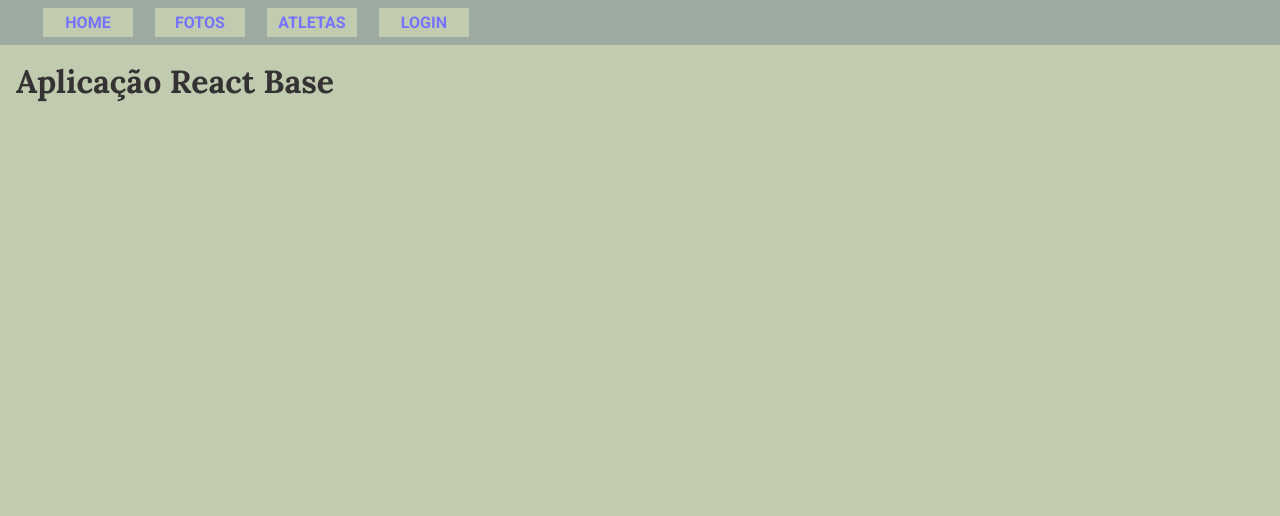
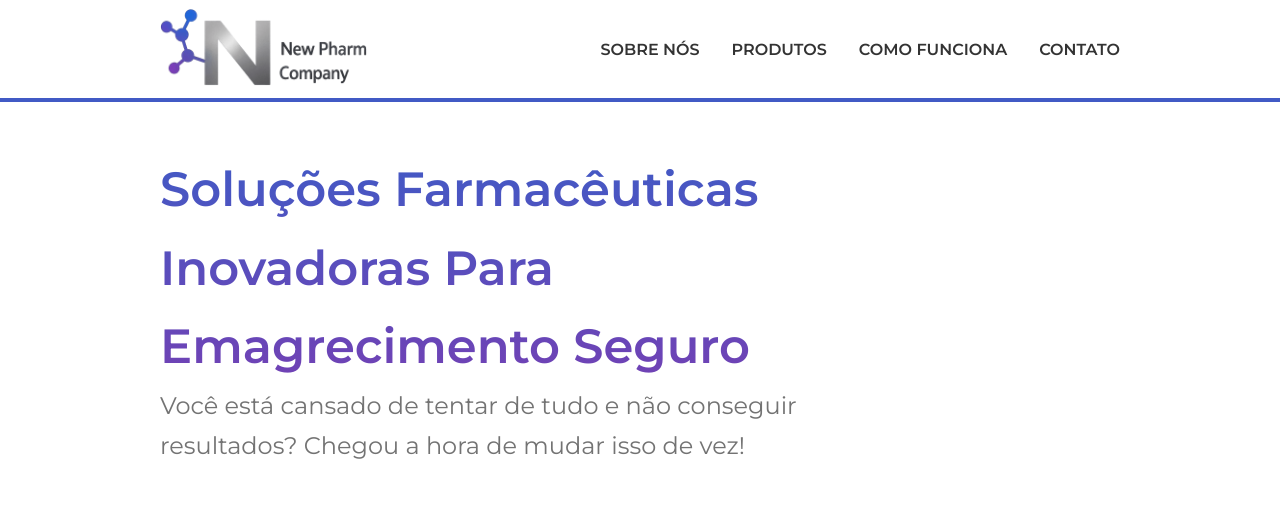
Before and after one commit to andreccoelho/newpharm_site, a React app: page / in a window 1280 px wide. Built offline with nearby package versions, Linux system fonts and the light colour scheme; some packages are replaced by stand-ins of ours; no server answers.

Commit message:
feat: inciado header

```diff
--- a/public/style.css
+++ b/public/style.css
@@ -1,6 +1,5 @@
-@import url('https://fonts.googleapis.com/css2?family=Lora:ital,wght@0,400;0,500;0,600;0,700;1,400;1,500;1,600;1,700&display=swap');
+@import url('https://fonts.googleapis.com/css2?family=Montserrat:ital,wght@0,100..900;1,100..900&family=PT+Sans:ital,wght@0,400;0,700;1,400;1,700&family=Roboto:ital,wght@0,100..900;1,100..900&display=swap');
 
-@import url('https://fonts.googleapis.com/css2?family=Roboto:ital,wght@0,100;0,300;0,400;0,500;0,700;0,900;1,100;1,300;1,400;1,500;1,700;1,900&display=swap');
 
 :root {
   /* CSS HSL */
@@ -18,6 +17,14 @@
   --secundaria: hsla(135, 7%, 64%, 1);
   --destaque: hsla(8, 34%, 54%, 1);
   --detalhe:hsla(241, 96%, 72%, 1);
+
+  --fundo: #FFFFFF;
+  --fundo2: #F9F9F9;
+  --fonte1: #333333;
+  --fonte2: #737373;
+  --azul: #415AC5;
+  --roxo: #6846B8;
+  --gradiente: linear-gradient(90deg, #415AC5 0%, #6846B8 100%);
 }
 
 /* borda vermelha em todos os elementos para debug */
@@ -27,17 +34,16 @@
 
 body {
   margin: 0;
-  font-family: 'Lora', serif;
-  background-color: var(--background);
-  color:var(--primaria);
+  font-family: "Montserrat", sans-serif;
+  background-color: var(--fundo);
 }
 
 a {
-  font-family: 'Roboto', sans-serif;
+  font-family: "Montserrat", sans-serif;
 }
 
 div.container {
-  padding: 1rem;
+  padding: 0 10rem;
 }
 
 h1,h2,h3,h4,h5,h6{
--- /dev/null
+++ b/src/components/Banner/Banner.jsx
@@ -0,0 +1,21 @@
+import {Link} from "react-router-dom";
+import {BannerStyle, Texto} from "./Style";
+
+const Banner = () => (
+    <BannerStyle>
+        <Texto>
+            <div className={"conteudo-banner"}>
+                <div className={"Titulo"}>
+                    Soluções farmacêuticas
+                    inovadoras para
+                    emagrecimento seguro
+                </div>
+                <div className={"Subtitulo"}>
+                    Você está cansado de tentar de tudo e não conseguir resultados? Chegou a hora de mudar isso de vez!
+                </div>
+            </div>
+        </Texto>
+    </BannerStyle>
+)
+
+export default Banner;
--- /dev/null
+++ b/src/components/Banner/Style.js
@@ -0,0 +1,112 @@
+// noinspection CssUnknownTarget
+
+import styled from "styled-components"
+
+export const BannerStyle = styled.div`
+    /*background: url("imagens/banner.png");*/
+    background-size: cover;
+    background-repeat: no-repeat;
+    background-position: center;
+    color: #FFFECD;
+    display: flex;
+    flex-direction: row;
+    margin: 0;
+    align-items: center;
+    justify-content: space-between;
+    padding: 3rem 0;
+
+    animation: fadeIn 1.5s ease-in-out;
+
+    .conteudo-banner {
+        max-width: 1440px;
+        width: 100%;
+        display: flex;
+        flex-direction: column;
+        margin: 0 auto;
+    }
+
+    @keyframes fadeIn {
+        from {
+            opacity: 0;
+        }
+        to {
+            opacity: 1;
+        }
+    }
+
+    a {
+        text-align: center;
+        padding: .3em;
+        margin: 0 .7em;
+        min-width: 5em;
+        text-decoration: none;
+        font-weight: bold;
+
+        &:hover {
+            background-color: var(--destaque);
+            color: var(--secundaria);
+        }
+    }
+
+    .Titulo {
+        font-size: 3rem;
+        font-style: normal;
+        font-weight: 600;
+        line-height: 164.723%; /* 4.94169rem */
+        text-transform: capitalize;
+        min-width: 37.4375rem;
+
+        background: linear-gradient(180deg, #415AC5 0%, #7241B4 100%);
+        background-clip: text;
+        -webkit-background-clip: text;
+        -webkit-text-fill-color: transparent;
+
+        animation: slideIn 1.5s ease-out;
+
+        @keyframes slideIn {
+            from {
+                transform: translateY(-20px);
+                opacity: 0;
+            }
+            to {
+                transform: translateY(0);
+                opacity: 1;
+            }
+        }
+    }
+
+    .Subtitulo {
+        color: var(--fonte2);
+        font-size: 1.5rem;
+        font-style: normal;
+        font-weight: 400;
+        line-height: 164.723%; /* 2.47088rem */
+        min-width: 40.4375rem;
+
+        animation: slideIn 1.5s ease-out;
+
+        @keyframes slideIn {
+            from {
+                transform: translateY(-20px);
+                opacity: 0;
+            }
+            to {
+                transform: translateY(0);
+                opacity: 1;
+            }
+        }
+    }
+
+    @media (max-width: 768px) {
+        padding: 0 10px;
+    }
+`
+
+export const Texto = styled.div`
+    max-width: 450px;
+
+    @media (max-width: 768px){
+        max-width: 100%;
+        text-align: center;
+    }
+`
--- /dev/null
+++ b/src/components/Footer/Style.js
@@ -0,0 +1,50 @@
+import styled from "styled-components"
+
+const FooterStyle = styled.header`
+    padding: .5em 2em;
+    background-color: #333333;
+    display: flex;
+    flex-direction: column;
+    margin: 0;
+
+    a {
+        text-align: center;
+        padding: .3em;
+        margin: 0 .7em;
+        min-width: 5em;
+        text-decoration: none;
+        font-size: 16px;
+        font-weight: 700;
+        color: #FFFFFF;
+        transition: color 0.3s ease, transform 0.3s ease;
+    }
+
+    .menu a:hover {
+        color: #fffecd;
+        transform: scale(1.1);
+    }
+
+    .imagem {
+        display: flex;
+        justify-content: center;
+        padding: 1em;
+        margin: 0;
+    }
+
+    .menu {
+        display: flex;
+        justify-content: center;
+        padding: 1.5em;
+        margin: 0;
+    }
+
+    .linha {
+        border-top: 1px solid #FFFFFF;
+        margin: 0;
+        width: 100%;
+    }
+
+
+`
+
+export {FooterStyle}
--- a/src/components/Header/Header.jsx
+++ b/src/components/Header/Header.jsx
@@ -2,17 +2,18 @@ import { Link } from "react-router-dom";
 import { Top } from "./Style";
 
 const Header = () => (
-  <Top>
-    <Link to="/">Home</Link>
-    <Link to="/fotos">Fotos</Link>
-    <Link to="/atletas">Atletas</Link>
+    <Top>
+            <div className={"logo"}>
+                <img src="imagens/Logo-horizontal.png" alt={"Logo"}/>
+            </div>
 
-    { window.sessionStorage.getItem('accessToken')
-    ? <Link to="/logout">Logout</Link>
-    : <Link to="/login">Login</Link>
-    }
-
-  </Top>
+            <div className="menu-itens">
+                <a href="#">Sobre nós</a>
+                <a href="#">Produtos</a>
+                <a href="#">Como funciona</a>
+                <a href="#">Contato</a>
+            </div>
+    </Top>
 )
 
 export default Header;
--- a/src/components/Header/Style.js
+++ b/src/components/Header/Style.js
@@ -1,27 +1,36 @@
 import styled from "styled-components"
 
 const Top = styled.header`
-  padding: .5em 2em;
-  background-color: var(--secundaria);
+  padding: .5em 10em;
+  background-color: var(--fundo);
   display: flex;
   flex-direction: row;
   margin: 0;
+  justify-content: space-between;
+  align-items: center;
+  border-bottom: 4px solid var(--azul);
   a {
-    text-align: center;
-    padding: .3em;
-    margin: 0 .7em;
-    min-width: 5em;
-    background-color: var(--background);
-    text-decoration: none;
-    font-weight: bold;
-    color: var(--detalhe);
-    text-transform: uppercase;
-    /*border-radius: .3em;*/
-    &:hover{
-      background-color: var(--destaque);
-      color: var(--secundaria);
+      color: var(--fonte1);
+      font-size: 1rem;
+      font-style: normal;
+      font-weight: 600;
+      line-height: normal;
+      text-transform: uppercase;
+      text-decoration: none;
+  }
+
+  .logo img {
+      width: 13rem;
+      flex-shrink: 0;
+      aspect-ratio: 8/3;
+  }
+
+   .menu-itens{
+        display: flex;
+        flex-direction: row;
+        align-items: center;
+        gap: 2em;
     }
-  }
 `
 
 export {Top}
--- /dev/null
+++ b/src/components/MenuMobile/Style.js
@@ -0,0 +1,86 @@
+import styled from "styled-components";
+
+export const MenuMobileStyle = styled.header`
+    display: flex;
+    background-color: #333333;
+    position: fixed;
+    top: 0;
+    left: ${(props) => props.ativo ? "0" : "100%"};
+    width: 100%;
+    height: 100vh;
+    z-index: 2000;
+    transition: all 0.5s;
+
+    @media (min-width: 768px) {
+        display: none;
+    }
+`;
+
+export const ConteudoMenu = styled.div`
+    display: flex;
+    flex-direction: column;
+    align-items: flex-end;
+    width: 100%;
+    height: 100%;
+    padding: 2.5em 50px 0;
+
+    @media (max-width: 330px) {
+        padding: 2.5em 10px 0;
+    }
+`;
+
+export const MenuHamburguerStyle = styled.div`
+    height: 80px;
+    cursor: pointer;
+    display: flex;
+    align-items: center;
+
+    &:hover {
+        opacity: 0.8;
+    }
+
+    &:active {
+        opacity: 0.6;
+    }
+`;
+
+export const MenuStyle = styled.div`
+    margin-top: 2em;
+    display: flex;
+    flex-direction: column;
+    gap: 3.75em;
+
+    a {
+        color: white;
+        text-decoration: none;
+    }
+`;
+
+export const BotoesStyle = styled.div`
+    margin-top: 4em;
+    display: flex;
+    flex-direction: row;
+    gap: 1em;
+    width: 100%;
+    align-items: center;
+    justify-content: flex-end;
+`;
+
+export const ImagemStyle = styled.div`
+    width: 100%;
+    object-fit: cover;
+    display: flex;
+    justify-content: flex-end;
+    align-items: center;
+    margin-top: 3em;
+`;
+
+export const ArteStyle = styled.div`
+    position: absolute;
+    top: 50px;
+    right: 0;
+    width: 100%;
+    height: 100%;
+    z-index: -1;
+    opacity: 0.5;
+`;
--- a/src/pages/Home.jsx
+++ b/src/pages/Home.jsx
@@ -2,25 +2,12 @@ import { onAuthStateChanged } from "firebase/auth"
 import Base from "./Base"
 import { auth } from "../config/Firebase";
 import { useEffect } from "react";
+import Banner from "../components/Banner/Banner";
 
 const Home = () => {
-
-  /* useEffect(()=> {
-    onAuthStateChanged(auth, (user)=> {
-      if (user) {
-        window.sessionStorage.setItem("accessToken", user.accessToken);
-      } else {
-        window.sessionStorage.removeItem("accessToken");
-      }
-    })
-  },[]) */
-
-
   return (
     <Base>
-      <h1>
-     Aplicação React Base
-      </h1>
+        <Banner/>
     </Base>
   )
 }
```
Also changed, not shown: src/components/Footer/Footer.jsx (added, +25 -0 lines), src/components/MenuMobile/MenuMobile.jsx (added, +76 -0 lines), src/context/MenuContext.jsx (added, +19 -0 lines), public/imagens/Logo-horizontal.png (added), public/imagens/banner.png (added), public/imagens/banner_desktop.jpg (added).
